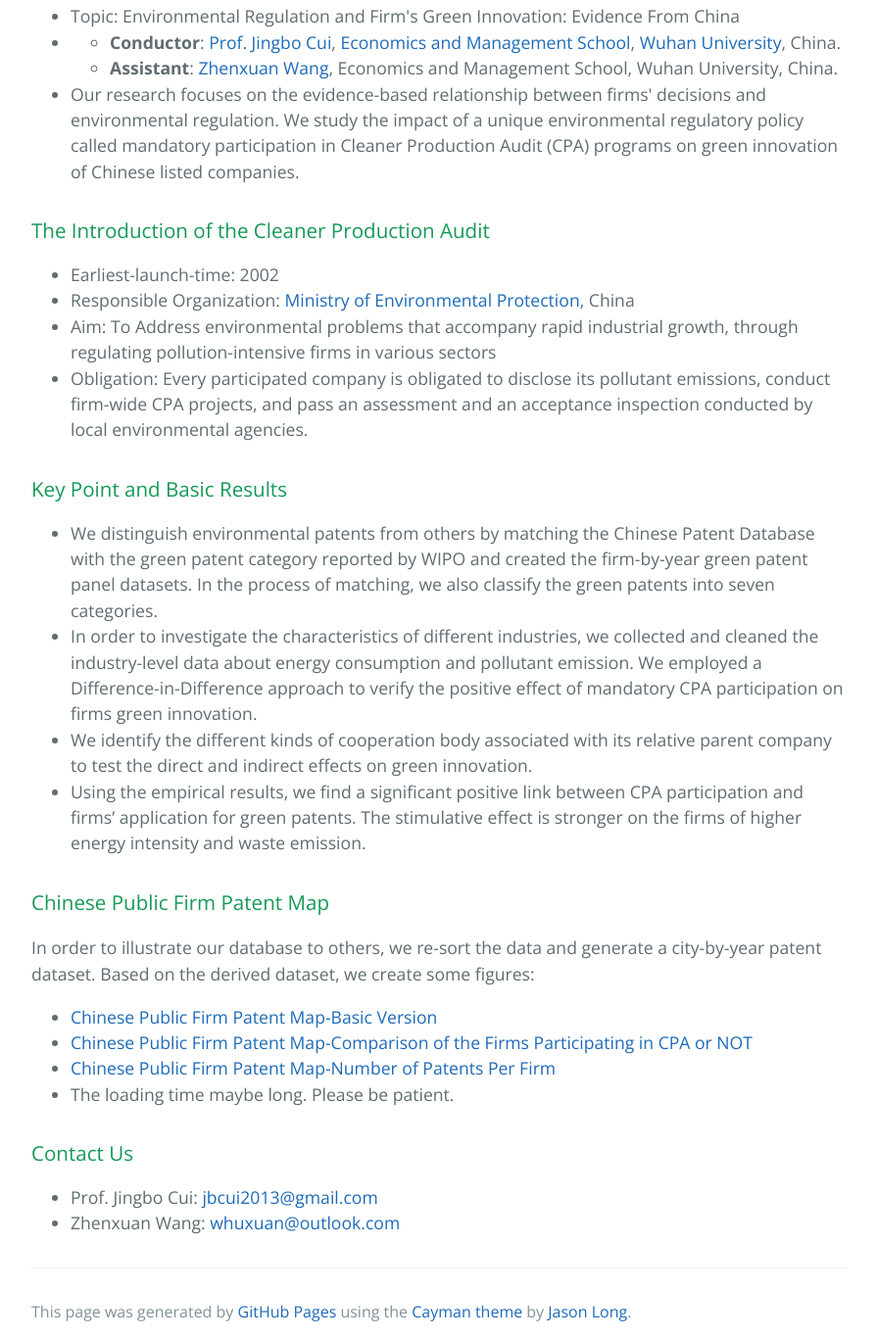
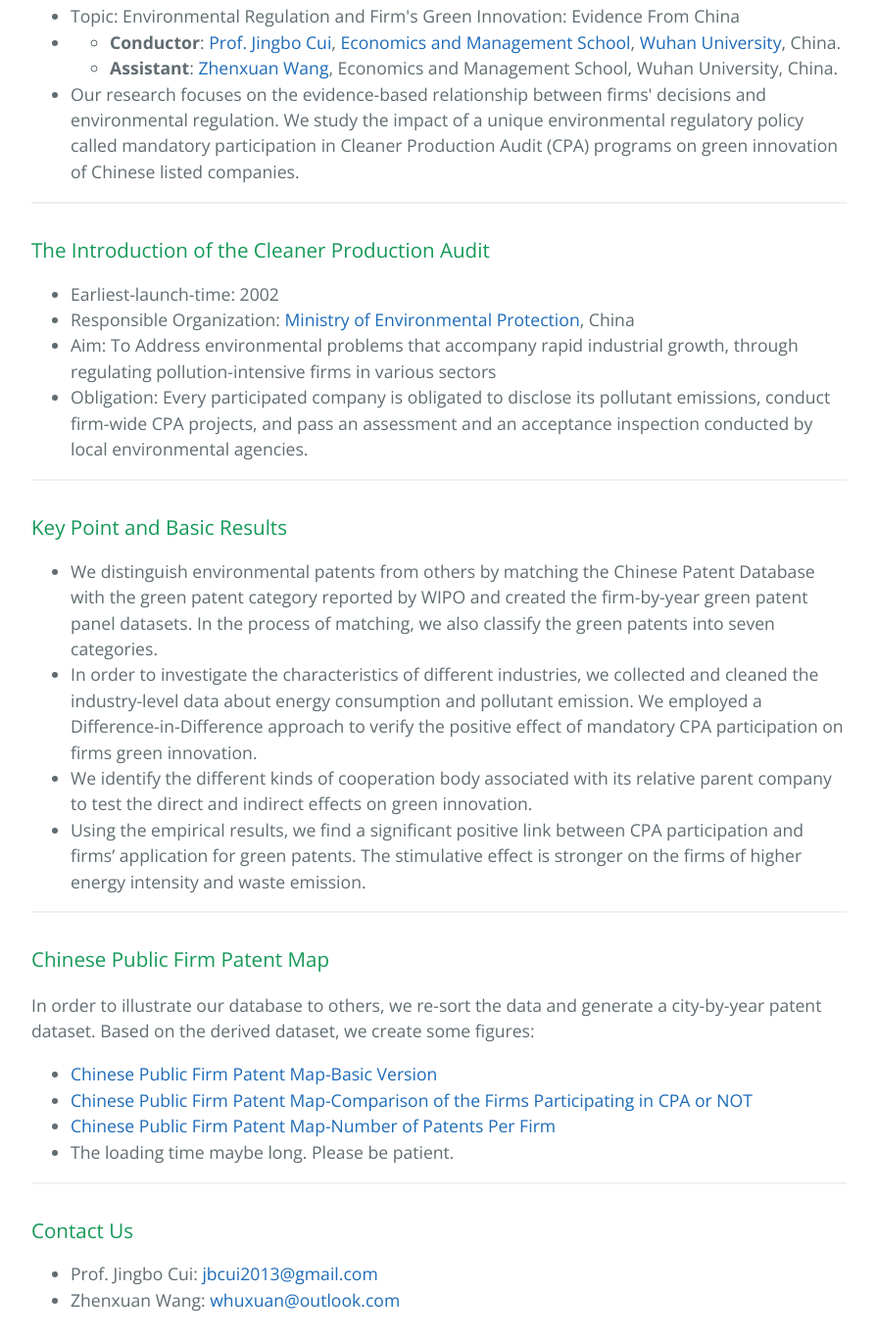
Before and after one commit to ChinesePublicFirmPatentMap/ChinesePublicFirmPatentMap.github.io, a plain HTML site: page index.html in a window 1280 px wide. Shown: the part 533-1900 px from the top of the page at 98% size, without its empty margins (192-1087 px from the left). Drawn offline with nearby package versions, Linux system fonts and the light colour scheme.

Commit message:
Replace master branch with page content via GitHub

```diff
--- a/index.html
+++ b/index.html
@@ -36,6 +36,8 @@
 <li>Our research focuses on the evidence-based relationship between firms' decisions and environmental regulation. We study the impact of a unique environmental regulatory policy called mandatory participation in Cleaner Production Audit (CPA) programs on green innovation of Chinese listed companies.</li>
 </ul>
 
+<hr>
+
 <h3>
 <a id="the-introduction-of-the-cleaner-production-audit" class="anchor" href="#the-introduction-of-the-cleaner-production-audit" aria-hidden="true"><span aria-hidden="true" class="octicon octicon-link"></span></a>The Introduction of the Cleaner Production Audit</h3>
 
@@ -47,6 +49,8 @@ firms in various sectors</li>
 <li>Obligation: Every participated company is obligated to disclose its pollutant emissions, conduct firm-wide CPA projects, and pass an assessment and an acceptance inspection conducted by local environmental agencies.</li>
 </ul>
 
+<hr>
+
 <h3>
 <a id="key-point-and-basic-results" class="anchor" href="#key-point-and-basic-results" aria-hidden="true"><span aria-hidden="true" class="octicon octicon-link"></span></a>Key Point and Basic Results</h3>
 
@@ -56,6 +60,8 @@ firms in various sectors</li>
 <li>We identify the different kinds of cooperation body associated with its relative parent company to test the direct and indirect effects on green innovation.</li>
 <li>Using the empirical results, we find a significant positive link between CPA participation and firms’ application for green patents. The stimulative effect is stronger on the firms of higher energy intensity and waste emission.</li>
 </ul>
+
+<hr>
 
 <h3>
 <a id="chinese-public-firm-patent-map" class="anchor" href="#chinese-public-firm-patent-map" aria-hidden="true"><span aria-hidden="true" class="octicon octicon-link"></span></a>Chinese Public Firm Patent Map</h3>
@@ -68,6 +74,8 @@ firms in various sectors</li>
 <li><a href="./PatentMap_CPA_perfirm.html">Chinese Public Firm Patent Map-Number of Patents Per Firm</a></li>
 <li>The loading time maybe long. Please be patient.</li>
 </ul>
+
+<hr>
 
 <h3>
 <a id="contact-us" class="anchor" href="#contact-us" aria-hidden="true"><span aria-hidden="true" class="octicon octicon-link"></span></a>Contact Us</h3>
```
Also changed, not shown: params.json (+1 -1 lines).
